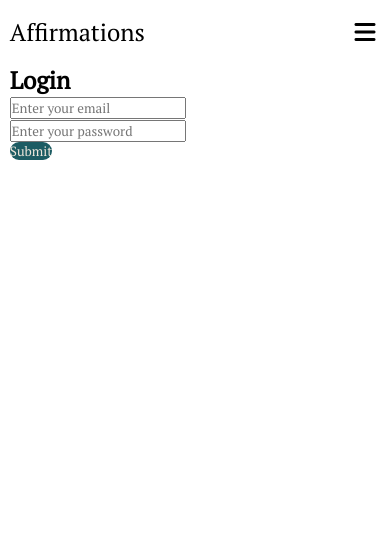
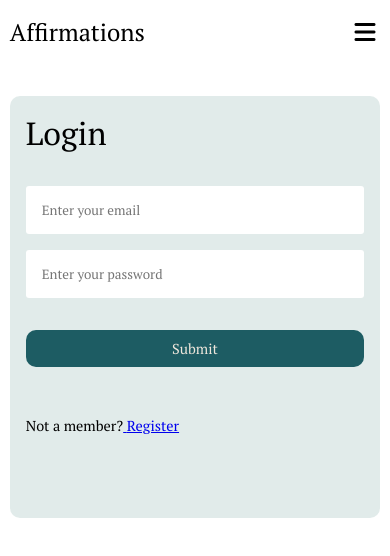
Before and after one commit to TannerBarcelos/Affirmations, a React (Create React App) app in the folder frontend/: page /login in a window 390 px wide. Shown: the top 556 px of the page. Built offline with nearby package versions, Linux system fonts and the light colour scheme.

Commit message:
Fixes and login page

```diff
--- a/frontend/src/config/services.js
+++ b/frontend/src/config/services.js
@@ -7,7 +7,13 @@ const services = {
     register: async (user) => {
       const { data } = await axios.post(`${API_URL}/register`, user);
       if (data) {
-        localStorage.setItem('user', JSON.stringify(data)); // If data comes back, this means we have success and got the JWT from the register route in our API. set the token in localStorage as 'user' (see access in authSlice)
+        localStorage.setItem('user', JSON.stringify(data)); // Store user that comes back from this endpoint in localStorage (also contains JWT which is a must)
+      }
+    },
+    login: async (user) => {
+      const { data } = await axios.post(`${API_URL}/login`, user);
+      if (data) {
+        localStorage.setItem('user', JSON.stringify(data));
       }
     },
   },
--- a/frontend/src/features/auth/authSlice.js
+++ b/frontend/src/features/auth/authSlice.js
@@ -31,6 +31,19 @@ export const register = createAsyncThunk(
   },
 );
 
+// Register User
+export const login = createAsyncThunk('auth/login', async (user, thunkAPI) => {
+  try {
+    return await services.auth.login(user);
+  } catch (error) {
+    const message =
+      (error.response && error.response.data && error.response.data.message) ||
+      error.message ||
+      error.toString();
+    return thunkAPI.rejectWithValue(message);
+  }
+});
+
 export const authSlice = createSlice({
   // Name of this slice of state
   name: 'auth',
@@ -62,6 +75,20 @@ export const authSlice = createSlice({
         state.isSuccess = false;
         state.isError = true;
         state.message = action.payload; // the rejected with value message from the async register function (register action retuns a reject action with message from our backend for fails)
+      })
+      .addCase(login.pending, (state) => {
+        state.isLoading = true;
+      })
+      .addCase(login.fulfilled, (state, action) => {
+        state.isLoading = false;
+        state.isSuccess = true;
+        state.user = action.payload;
+      })
+      .addCase(login.rejected, (state, action) => {
+        state.isLoading = false;
+        state.isSuccess = false;
+        state.isError = true;
+        state.message = action.payload;
       });
   },
 });
--- a/frontend/src/index.css
+++ b/frontend/src/index.css
@@ -94,47 +94,48 @@
 /*****************************************/
 
 /* REGISTER PAGE STYLES */
-.register-container {
+.auth-container {
   display: flex;
   flex-direction: column;
   align-items: center;
-  max-width: 900px;
+  max-width: 700px;
   min-height: 50vh;
   margin: 6rem auto;
   background-color: var(--secondary-color-opaque);
   border-radius: var(--radius);
 }
 
-.register-container .heading {
+.auth-container .heading {
   width: 100%;
   padding: 1rem;
   color: var(--primary-color);
 }
 
-.register-container .heading h1 {
+.auth-container .heading h1 {
   font-size: 2rem;
+  font-weight: 300;
 }
 
-.register-container .heading p {
+.auth-container .heading p {
   font-size: 14px;
   padding: 0.4rem 0;
   color: var(--secondary-color);
 }
 
-.register-container .register-form {
+.auth-container .auth-form {
   width: 100%;
   height: 100%;
   padding: 1rem;
 }
 
-.register-container .register-form .form-group {
+.auth-container .auth-form .form-group {
   width: 100%;
   border-radius: 3px;
   height: 3rem;
   margin-bottom: 1rem;
 }
 
-.register-container .register-form .form-group input {
+.auth-container .auth-form .form-group input {
   width: 100%;
   border-radius: 3px;
   border: none;
@@ -155,9 +156,9 @@
   background-color: var(--mute-color-hover);
 }
 
-.register-container .register-form .form-group .btn {
+.auth-container .auth-form .form-group .btn {
   width: 10rem;
-  height: 2.6rem;
+  height: 3rem;
   margin-top: 2rem;
   font-size: 1rem;
 }
@@ -201,11 +202,12 @@
     padding: 0.6rem 0;
   }
 
-  .register-container {
+  .auth-container {
     margin: 2rem auto;
+    overflow-y: hidden;
   }
 
-  .register-container .register-form .form-group .btn {
+  .auth-container .auth-form .form-group .btn {
     width: 100%;
     height: 2.3rem;
     margin-top: 2rem;
--- a/frontend/src/pages/Login.jsx
+++ b/frontend/src/pages/Login.jsx
@@ -1,11 +1,40 @@
 import { useState, useEffect } from 'react';
+import { useSelector, useDispatch } from 'react-redux';
+import { Link, useNavigate } from 'react-router-dom';
+import Loader from 'react-spinners/GridLoader';
+import { toast } from 'react-toastify';
+import { login, reset } from '../features/auth/authSlice';
 
 const Login = () => {
   const [formData, setFormData] = useState({
     email: '',
     password: '',
   });
-  const { name, email, password } = formData;
+  const { email, password } = formData;
+  const navigate = useNavigate();
+  const dispatch = useDispatch();
+  const { user, isLoading, isError, isSuccess, message } = useSelector(
+    (state) => state.auth,
+  );
+
+  useEffect(() => {
+    if (isError) {
+      toast.error(message);
+    }
+
+    if (user) {
+      navigate('/dashboard');
+    }
+
+    if (isSuccess) {
+      toast.success('User Logged In Successfully!');
+      setTimeout(() => {
+        navigate('/dashboard');
+      }, 2000);
+    }
+
+    dispatch(reset());
+  }, [user, isError, isSuccess, message, navigate, dispatch]);
   const onChange = (e) => {
     setFormData({
       ...formData,
@@ -14,14 +43,22 @@ const Login = () => {
   };
   const onSubmit = (e) => {
     e.preventDefault();
-    // Submit API call to register
+    if (!email || !password) {
+      toast.error('You Must Enter a Password and Email to Continue');
+    } else {
+      const user = {
+        email,
+        password,
+      };
+      dispatch(login(user));
+    }
   };
   return (
-    <>
+    <div className='auth-container'>
       <section className='heading'>
         <h1>Login</h1>
       </section>
-      <section className='register-form'>
+      <section className='auth-form'>
         <form onSubmit={onSubmit}>
           <div className='form-group'>
             {' '}
@@ -51,8 +88,15 @@ const Login = () => {
             </button>
           </div>
         </form>
+        <p style={{ padding: '1.4rem 0', fontSize: '.9rem' }}>
+          Not a member?
+          <Link to={'/register'}>
+            {' '}
+            <span>Register</span>
+          </Link>
+        </p>
       </section>
-    </>
+    </div>
   );
 };
 export default Login;
--- a/frontend/src/pages/Register.jsx
+++ b/frontend/src/pages/Register.jsx
@@ -1,6 +1,6 @@
 import { useState, useEffect } from 'react';
 import { useSelector, useDispatch } from 'react-redux';
-import { useNavigate } from 'react-router-dom';
+import { Link, useNavigate } from 'react-router-dom';
 import Loader from 'react-spinners/GridLoader';
 import { toast } from 'react-toastify';
 import { register, reset } from '../features/auth/authSlice';
@@ -70,11 +70,11 @@ const Register = () => {
   };
 
   return (
-    <div className='register-container'>
+    <div className='auth-container'>
       <section className='heading'>
         <h1>Register</h1>
       </section>
-      <section className='register-form'>
+      <section className='auth-form'>
         <form onSubmit={onSubmit}>
           <div className='form-group'>
             {' '}
@@ -137,6 +137,13 @@ const Register = () => {
             </button>
           </div>
         </form>
+        <p style={{ padding: '1.4rem 0', fontSize: '.9rem' }}>
+          Already a member?
+          <Link to={'/login'}>
+            {' '}
+            <span>Login</span>
+          </Link>
+        </p>
       </section>
     </div>
   );
```
